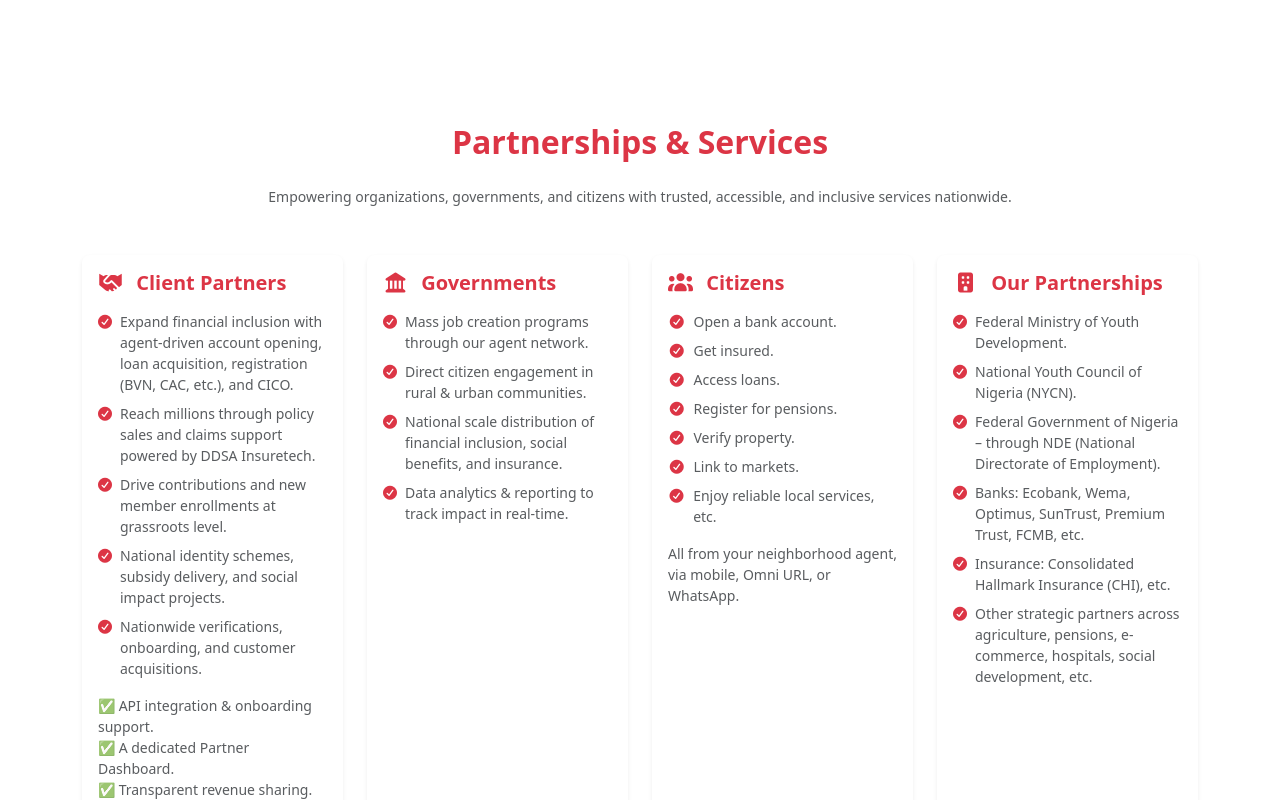
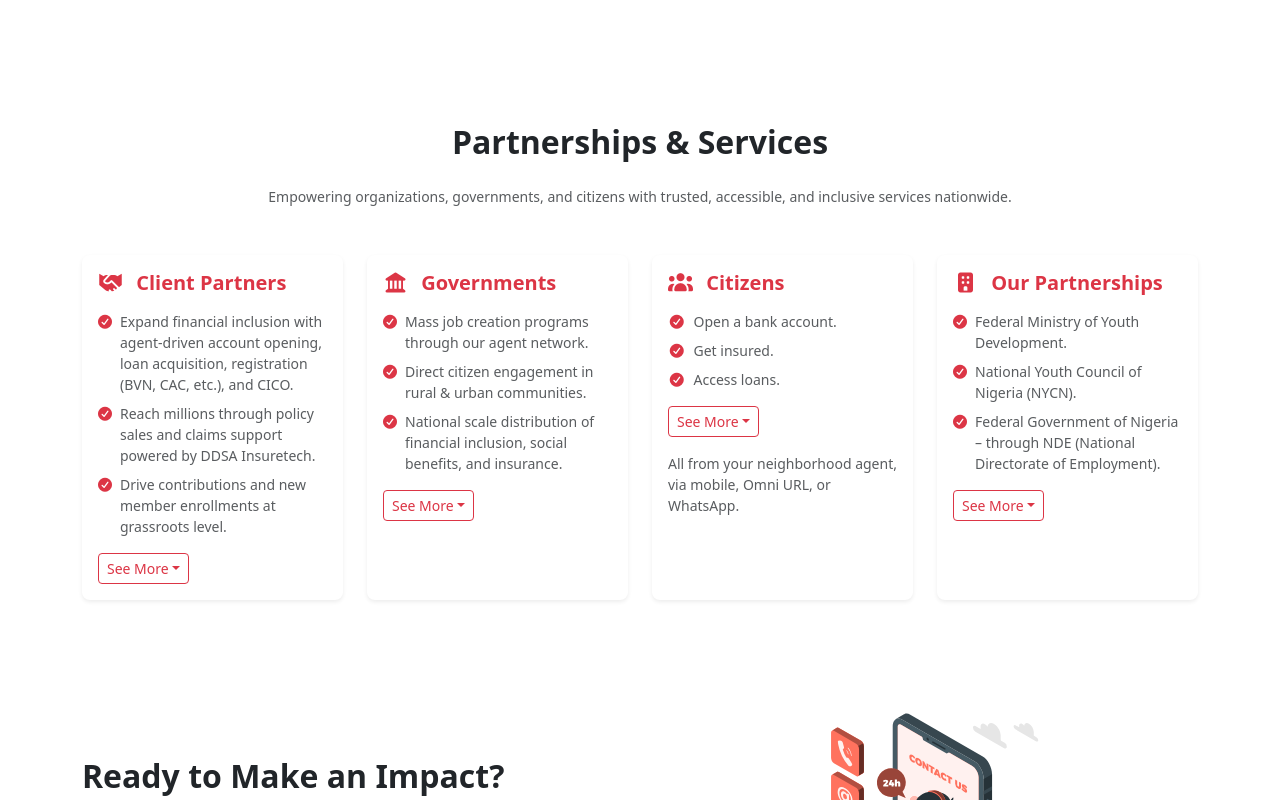
Before and after one commit to abrahamisaiah129/ddsa, a React (Vite) app in the folder ddsa-general/: page / in a window 1280 px wide. Shown: the part 2740-3540 px from the top of the page. Built offline with nearby package versions, Linux system fonts and the light colour scheme.

Commit message:
sigh!!, minor fix!!!

```diff
--- a/ddsa-general/src/pages/Home.jsx
+++ b/ddsa-general/src/pages/Home.jsx
@@ -462,7 +462,7 @@
         <div className="container">
           {/* Section Title */}
           <motion.h2
-            className="text-center fw-bold text-danger mb-4"
+            className="text-center fw-bold text-dark mb-4"
             variants={fadeInUp}
             initial="hidden"
             whileInView="show"
@@ -490,6 +490,8 @@
                   <h5 className="card-title text-danger fw-semibold">
                     <i className="fas fa-handshake me-2"></i> Client Partners
                   </h5>
+
+                  {/* First 3 visible */}
                   <motion.ul
                     className="list-unstyled mt-3"
                     variants={listVariants}
@@ -503,7 +505,9 @@
                       "Drive contributions and new member enrollments at grassroots level.",
                       "National identity schemes, subsidy delivery, and social impact projects.",
                       "Nationwide verifications, onboarding, and customer acquisitions.",
-                    ].map((text, i) => (
+                    ]
+                      .slice(0, 3)
+                      .map((text, i) => (
                         <motion.li
                           key={i}
                           className="mb-2 small text-muted d-flex align-items-start"
@@ -514,11 +518,45 @@
                         </motion.li>
                       ))}
                   </motion.ul>
-                  <p className="mt-3 small text-muted">
-                    ✅ API integration & onboarding support. <br />
-                    ✅ A dedicated Partner Dashboard. <br />✅ Transparent
-                    revenue sharing.
-                  </p>
+
+                  {/* Dropdown for remaining */}
+                  <div className="dropdown mt-2">
+                    <button
+                      className="btn btn-sm btn-outline-danger dropdown-toggle"
+                      type="button"
+                      id="clientDropdown"
+                      data-bs-toggle="dropdown"
+                      aria-expanded="false"
+                    >
+                      See More
+                    </button>
+                    <ul
+                      className="dropdown-menu"
+                      aria-labelledby="clientDropdown"
+                    >
+                      {[
+                        "Expand financial inclusion with agent-driven account opening, loan acquisition, registration (BVN, CAC, etc.), and CICO.",
+                        "Reach millions through policy sales and claims support powered by DDSA Insuretech.",
+                        "Drive contributions and new member enrollments at grassroots level.",
+                        "National identity schemes, subsidy delivery, and social impact projects.",
+                        "Nationwide verifications, onboarding, and customer acquisitions.",
+                        `✅ API integration & onboarding support.
+                    ✅ A dedicated Partner Dashboard.
+                    ✅ Transparent revenue sharing.`,
+                      ]
+                        .slice(3)
+                        .map((text, i) => (
+                          <li key={i}>
+                            <span className="dropdown-item small">
+                              <i className="fas fa-check-circle text-danger me-2"></i>
+                              {text}
+                            </span>
+                          </li>
+                        ))}
+                    </ul>
+                  </div>
+
+                  {/* <p className="mt-3 small text-muted"></p> */}
                 </div>
               </motion.div>
             </div>
@@ -537,6 +575,7 @@
                   <h5 className="card-title text-danger fw-semibold">
                     <i className="fas fa-landmark me-2"></i> Governments
                   </h5>
+
                   <motion.ul
                     className="list-unstyled mt-3"
                     variants={listVariants}
@@ -549,7 +588,9 @@
                       "Direct citizen engagement in rural & urban communities.",
                       "National scale distribution of financial inclusion, social benefits, and insurance.",
                       "Data analytics & reporting to track impact in real-time.",
-                    ].map((text, i) => (
+                    ]
+                      .slice(0, 3)
+                      .map((text, i) => (
                         <motion.li
                           key={i}
                           className="mb-2 small text-muted d-flex align-items-start"
@@ -560,6 +601,36 @@
                         </motion.li>
                       ))}
                   </motion.ul>
+
+                  {/* Dropdown for remaining */}
+                  <div className="dropdown mt-2">
+                    <button
+                      className="btn btn-sm btn-outline-danger dropdown-toggle"
+                      type="button"
+                      id="govDropdown"
+                      data-bs-toggle="dropdown"
+                      aria-expanded="false"
+                    >
+                      See More
+                    </button>
+                    <ul className="dropdown-menu" aria-labelledby="govDropdown">
+                      {[
+                        "Mass job creation programs through our agent network.",
+                        "Direct citizen engagement in rural & urban communities.",
+                        "National scale distribution of financial inclusion, social benefits, and insurance.",
+                        "Data analytics & reporting to track impact in real-time.",
+                      ]
+                        .slice(3)
+                        .map((text, i) => (
+                          <li key={i}>
+                            <span className="dropdown-item small">
+                              <i className="fas fa-check-circle text-danger me-2"></i>
+                              {text}
+                            </span>
+                          </li>
+                        ))}
+                    </ul>
+                  </div>
                 </div>
               </motion.div>
             </div>
@@ -578,6 +649,7 @@
                   <h5 className="card-title text-danger fw-semibold">
                     <i className="fas fa-users me-2"></i> Citizens
                   </h5>
+
                   <motion.ul
                     className="list-unstyled mt-3"
                     variants={listVariants}
@@ -593,7 +665,9 @@
                       "Verify property.",
                       "Link to markets.",
                       "Enjoy reliable local services, etc.",
-                    ].map((text, i) => (
+                    ]
+                      .slice(0, 3)
+                      .map((text, i) => (
                         <motion.li
                           key={i}
                           className="mb-2 small text-muted d-flex align-items-start"
@@ -604,6 +678,42 @@
                         </motion.li>
                       ))}
                   </motion.ul>
+
+                  <div className="dropdown mt-2">
+                    <button
+                      className="btn btn-sm btn-outline-danger dropdown-toggle"
+                      type="button"
+                      id="citizensDropdown"
+                      data-bs-toggle="dropdown"
+                      aria-expanded="false"
+                    >
+                      See More
+                    </button>
+                    <ul
+                      className="dropdown-menu"
+                      aria-labelledby="citizensDropdown"
+                    >
+                      {[
+                        "Open a bank account.",
+                        "Get insured.",
+                        "Access loans.",
+                        "Register for pensions.",
+                        "Verify property.",
+                        "Link to markets.",
+                        "Enjoy reliable local services, etc.",
+                      ]
+                        .slice(3)
+                        .map((text, i) => (
+                          <li key={i}>
+                            <span className="dropdown-item small">
+                              <i className="fas fa-check-circle text-danger me-2"></i>
+                              {text}
+                            </span>
+                          </li>
+                        ))}
+                    </ul>
+                  </div>
+
                   <p className="mt-3 small text-muted">
                     All from your neighborhood agent, via mobile, Omni URL, or
                     WhatsApp.
@@ -626,6 +736,7 @@
                   <h5 className="card-title text-danger fw-semibold">
                     <i className="fas fa-building me-2"></i> Our Partnerships
                   </h5>
+
                   <motion.ul
                     className="list-unstyled mt-3"
                     variants={listVariants}
@@ -640,7 +751,9 @@
                       "Banks: Ecobank, Wema, Optimus, SunTrust, Premium Trust, FCMB, etc.",
                       "Insurance: Consolidated Hallmark Insurance (CHI), etc.",
                       "Other strategic partners across agriculture, pensions, e-commerce, hospitals, social development, etc.",
-                    ].map((text, i) => (
+                    ]
+                      .slice(0, 3)
+                      .map((text, i) => (
                         <motion.li
                           key={i}
                           className="mb-2 small text-muted d-flex align-items-start"
@@ -651,6 +764,40 @@
                         </motion.li>
                       ))}
                   </motion.ul>
+
+                  <div className="dropdown mt-2">
+                    <button
+                      className="btn btn-sm btn-outline-danger dropdown-toggle"
+                      type="button"
+                      id="partnershipsDropdown"
+                      data-bs-toggle="dropdown"
+                      aria-expanded="false"
+                    >
+                      See More
+                    </button>
+                    <ul
+                      className="dropdown-menu"
+                      aria-labelledby="partnershipsDropdown"
+                    >
+                      {[
+                        "Federal Ministry of Youth Development.",
+                        "National Youth Council of Nigeria (NYCN).",
+                        "Federal Government of Nigeria – through NDE (National Directorate of Employment).",
+                        "Banks: Ecobank, Wema, Optimus, SunTrust, Premium Trust, FCMB, etc.",
+                        "Insurance: Consolidated Hallmark Insurance (CHI), etc.",
+                        "Other strategic partners across agriculture, pensions, e-commerce, hospitals, social development, etc.",
+                      ]
+                        .slice(3)
+                        .map((text, i) => (
+                          <li key={i}>
+                            <span className="dropdown-item small">
+                              <i className="fas fa-check-circle text-danger me-2"></i>
+                              {text}
+                            </span>
+                          </li>
+                        ))}
+                    </ul>
+                  </div>
                 </div>
               </motion.div>
             </div>
```
Lines whose indentation alone changed are shown as unchanged.
